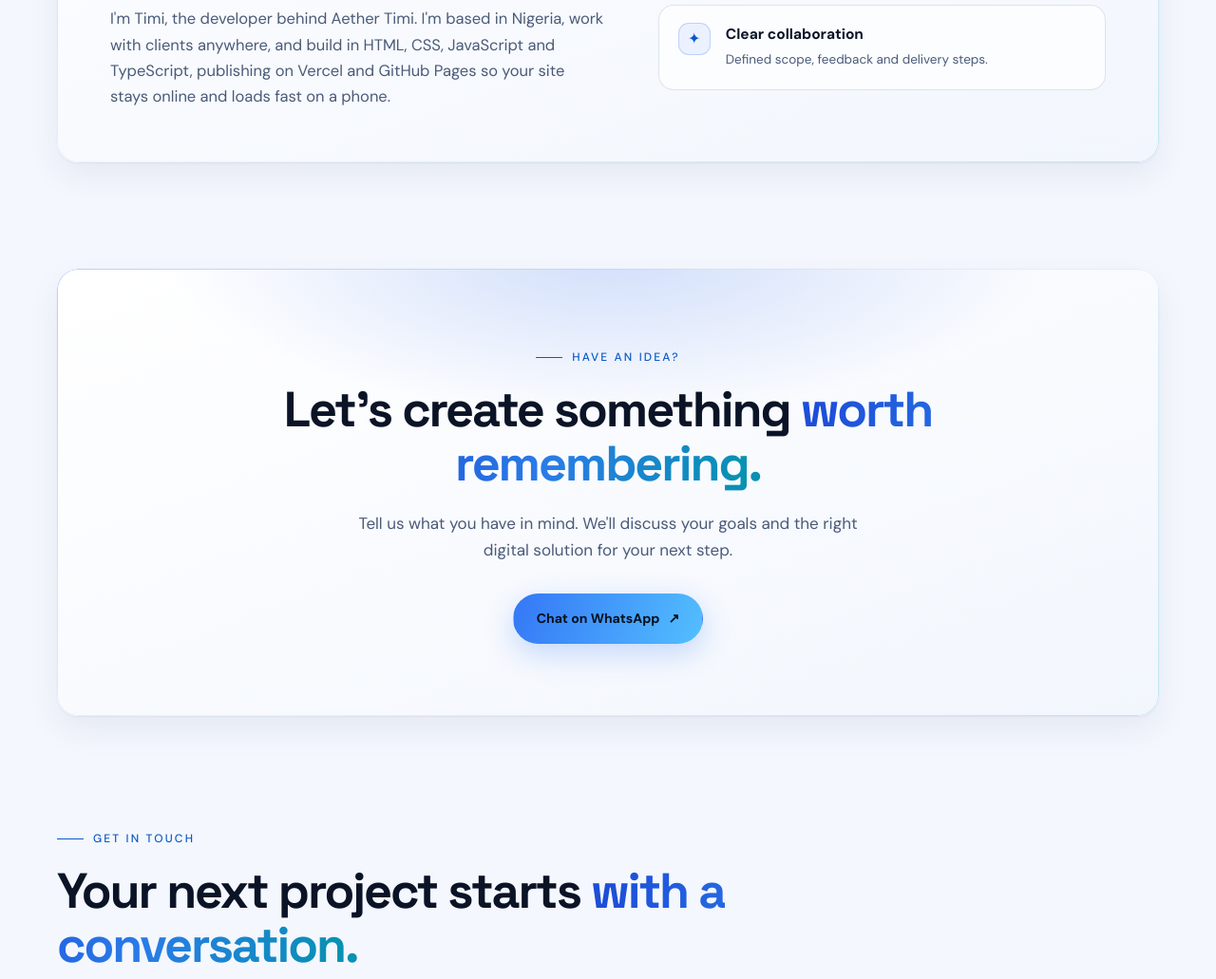
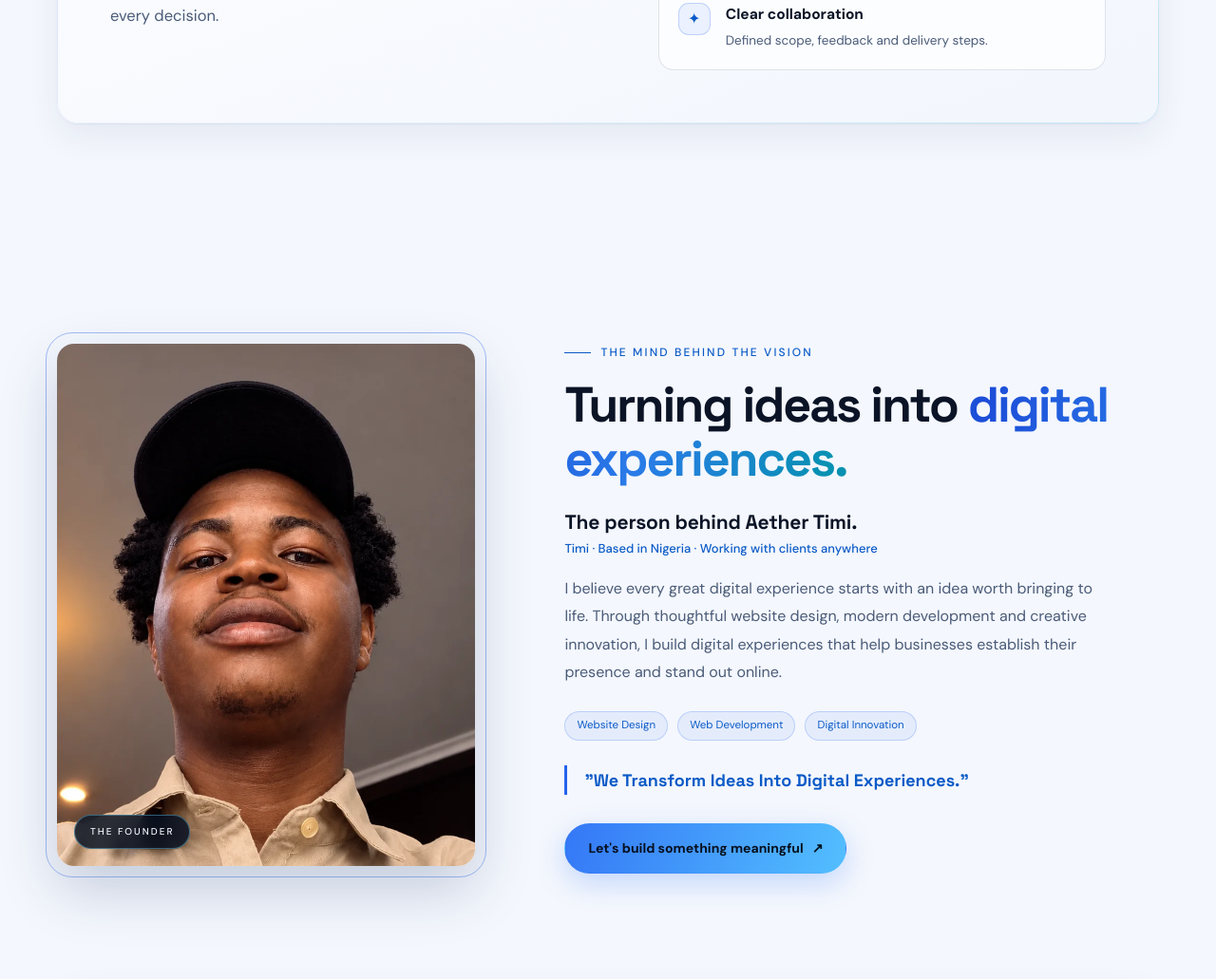
Before and after one commit to aethertimi-ctrl/aether-timi-portfolio, a plain HTML site: page index.html in a window 1280 px wide. Shown: the part 4368-5399 px from the top of the page at 95% size. Drawn offline with Linux system fonts and the light colour scheme.

Commit message:
Add founder section with portrait
- New "The person behind Aether Timi" section after About, themed for light and dark
- Optimized 4:5 portrait (assets/founder-portrait.webp, ~62 KB)
- Nav highlights About while the founder section is in view
- Founder image added to structured data; older About bio paragraph removed to avoid repetition

Co-Authored-By: Claude Sonnet 5.5 <noreply@anthropic.com>
Claude-Session: https://claude.ai/code/session_01M7DcBdjxVry8ExUxQCmLfi

```diff
--- a/index.html
+++ b/index.html
@@ -21,7 +21,7 @@
   <meta name="twitter:image" content="https://aether-timi-portfolio.vercel.app/og-image.png">
   <link rel="icon" href="assets/favicon.svg" type="image/svg+xml">
   <script type="application/ld+json">
-  {"@context":"https://schema.org","@type":"ProfessionalService","name":"Aether Timi","description":"AI-assisted digital agency creating websites, interactive digital experiences and brand identities.","url":"https://aether-timi-portfolio.vercel.app/","logo":"https://aether-timi-portfolio.vercel.app/assets/logo-symbol-dark.svg","email":"mailto:aethertimi@gmail.com","telephone":"+2348139342375","areaServed":"Worldwide","address":{"@type":"PostalAddress","addressCountry":"NG"},"founder":{"@type":"Person","name":"Timi","jobTitle":"Web developer"},"sameAs":["https://github.com/aethertimi-ctrl","https://x.com/AetherTimi","https://www.linkedin.com/in/aether-timi"]}
+  {"@context":"https://schema.org","@type":"ProfessionalService","name":"Aether Timi","description":"AI-assisted digital agency creating websites, interactive digital experiences and brand identities.","url":"https://aether-timi-portfolio.vercel.app/","logo":"https://aether-timi-portfolio.vercel.app/assets/logo-symbol-dark.svg","email":"mailto:aethertimi@gmail.com","telephone":"+2348139342375","areaServed":"Worldwide","address":{"@type":"PostalAddress","addressCountry":"NG"},"founder":{"@type":"Person","name":"Timi","jobTitle":"Founder and web developer","image":"https://aether-timi-portfolio.vercel.app/assets/founder-portrait.webp"},"sameAs":["https://github.com/aethertimi-ctrl","https://x.com/AetherTimi","https://www.linkedin.com/in/aether-timi"]}
   </script>
   <link rel="preconnect" href="https://fonts.googleapis.com">
   <link rel="preconnect" href="https://fonts.gstatic.com" crossorigin>
@@ -38,6 +38,7 @@
   <style>
     :root{
       color-scheme:dark;
+      --accent:var(--cyan);
       --bg:#080D1A; --panel:#10192B; --panel2:#0D1525; --blue:#4C8DFF; --cyan:#69D8FF;
       --text:#F4F7FF; --muted:#9BAAC3; --line:rgba(174,197,235,.14); --mint:#65E0B3;
       --radius:22px; --max:1160px; --ease:cubic-bezier(.2,.8,.2,1);
@@ -364,6 +365,22 @@
       :root[data-theme="light"] .nav-links{background:#F4F7FD}
     }
 
+
+    /* founder */
+    .founder-grid{display:grid;grid-template-columns:.85fr 1.15fr;gap:72px;align-items:center}
+    .founder-image{position:relative;margin:0;max-width:440px;isolation:isolate}
+    .founder-image::before{content:"";position:absolute;inset:-12px;border:1px solid var(--blue);border-radius:28px;opacity:.4;z-index:-1;transition:inset .5s var(--ease),opacity .5s}
+    .founder-image:hover::before{inset:-18px;opacity:.7}
+    .founder-image img{width:100%;height:auto;display:block;aspect-ratio:4/5;object-fit:cover;object-position:center 35%;border-radius:18px;box-shadow:0 30px 70px rgba(0,0,0,.4)}
+    .image-label{position:absolute;bottom:18px;left:18px;padding:9px 16px;border-radius:999px;background:rgba(5,17,33,.82);border:1px solid rgba(105,216,255,.4);color:#F4F7FF;font-size:10px;font-weight:500;letter-spacing:.2em;text-transform:uppercase;backdrop-filter:blur(8px);-webkit-backdrop-filter:blur(8px)}
+    .founder-content h3{font-size:21px;letter-spacing:-.01em;margin:26px 0 6px}
+    .founder-meta{color:var(--accent);font-size:13px;font-weight:500;margin-bottom:16px}
+    .founder-copy{color:var(--muted);line-height:1.85;font-size:16px;max-width:560px}
+    .founder-skills{display:flex;flex-wrap:wrap;gap:10px;margin:26px 0}
+    .founder-content blockquote{margin:0 0 30px;padding:2px 0 2px 18px;border-left:3px solid var(--blue);color:var(--accent);font:600 18px/1.5 var(--head)}
+    :root[data-theme="light"] .founder-image img{box-shadow:0 24px 60px rgba(24,48,102,.22)}
+    @media (max-width:900px){.founder-grid{grid-template-columns:1fr;gap:48px}.founder-image{width:min(100%,380px);margin-inline:auto}}
+
     /* motion */
     .js .reveal{opacity:0;transform:translateY(34px);transition:opacity .9s var(--ease),transform .9s var(--ease);transition-delay:var(--d,0s)}
     .js .reveal.visible{opacity:1;transform:none}
@@ -555,7 +572,7 @@
       <div class="container">
         <div class="card about-panel reveal">
           <div><div class="kicker">The Aether Timi approach</div><h2>Technology with a <span class="gradient">human perspective.</span></h2>
-            <p>Aether Timi is an independent digital agency built around a simple belief: technology should make good ideas more powerful. We combine creative direction, modern development tools and AI-assisted workflows while keeping human judgement at the centre of every decision.</p><p>I'm Timi, the developer behind Aether Timi. I'm based in Nigeria, work with clients anywhere, and build in HTML, CSS, JavaScript and TypeScript, publishing on Vercel and GitHub Pages so your site stays online and loads fast on a phone.</p></div>
+            <p>Aether Timi is an independent digital agency built around a simple belief: technology should make good ideas more powerful. We combine creative direction, modern development tools and AI-assisted workflows while keeping human judgement at the centre of every decision.</p></div>
           <div class="principles">
             <div class="principle"><span class="check" aria-hidden="true">✦</span><div><strong>Purpose before decoration</strong><span class="d">Design choices support a clear goal.</span></div></div>
             <div class="principle"><span class="check" aria-hidden="true">✦</span><div><strong>Built for real devices</strong><span class="d">Responsive experiences across screen sizes.</span></div></div>
@@ -565,6 +582,26 @@
         </div>
       </div>
     </section>
+
+    <section id="founder" aria-labelledby="founder-title">
+      <div class="container founder-grid">
+        <figure class="founder-image reveal">
+          <img src="assets/founder-portrait.webp" width="880" height="1100" alt="Timi, founder of Aether Timi" loading="lazy" decoding="async">
+          <figcaption class="image-label">The Founder</figcaption>
+        </figure>
+        <div class="founder-content reveal" style="--d:.12s">
+          <div class="kicker">The mind behind the vision</div>
+          <h2 id="founder-title">Turning ideas into <span class="gradient">digital experiences.</span></h2>
+          <h3>The person behind Aether Timi.</h3>
+          <p class="founder-meta">Timi · Based in Nigeria · Working with clients anywhere</p>
+          <p class="founder-copy">I believe every great digital experience starts with an idea worth bringing to life. Through thoughtful website design, modern development and creative innovation, I build digital experiences that help businesses establish their presence and stand out online.</p>
+          <div class="founder-skills"><span class="tag">Website Design</span><span class="tag">Web Development</span><span class="tag">Digital Innovation</span></div>
+          <blockquote>"We Transform Ideas Into Digital Experiences."</blockquote>
+          <a class="btn btn-primary" href="#contact">Let's build something meaningful <span class="arr" aria-hidden="true">↗</span></a>
+        </div>
+      </div>
+    </section>
+
 
     <section style="padding-top:0">
       <div class="container">
@@ -688,11 +725,11 @@
       });
       navLinks.addEventListener('mouseleave', function(){moveInd(activeLink)});
       window.addEventListener('resize', function(){moveInd(activeLink)});
-      var ids = ['home','services','work','process','about','contact'];
+      var ids = ['home','services','work','process','about','founder','contact'];
       var secs = ids.map(function(i){return document.getElementById(i)}).filter(Boolean);
       if ('IntersectionObserver' in window) {
         var spy = new IntersectionObserver(function(entries){
-          entries.forEach(function(en){ if(en.isIntersecting) setActive(en.target.id); });
+          entries.forEach(function(en){ if(en.isIntersecting) setActive(en.target.id === 'founder' ? 'about' : en.target.id); });
         }, {rootMargin:'-45% 0px -50% 0px'});
         secs.forEach(function(s){spy.observe(s)});
       }
```
Also changed, not shown: assets/founder-portrait.webp (added).
